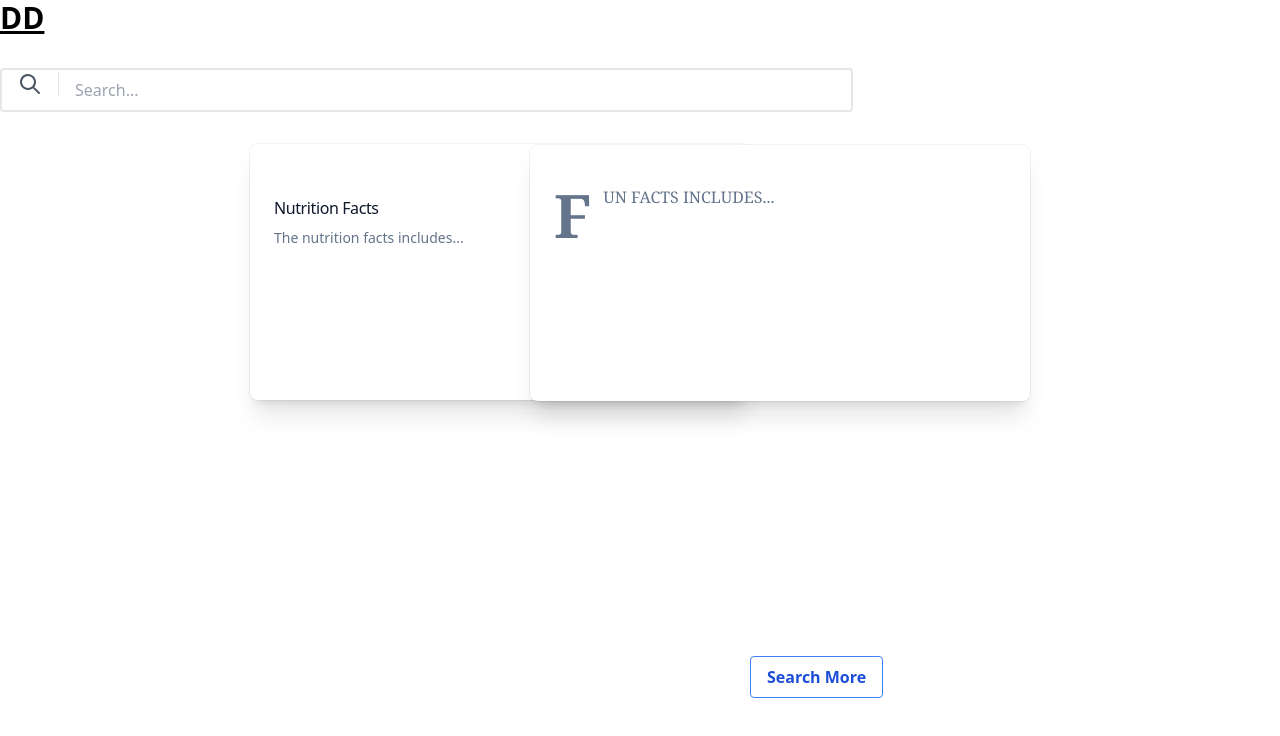
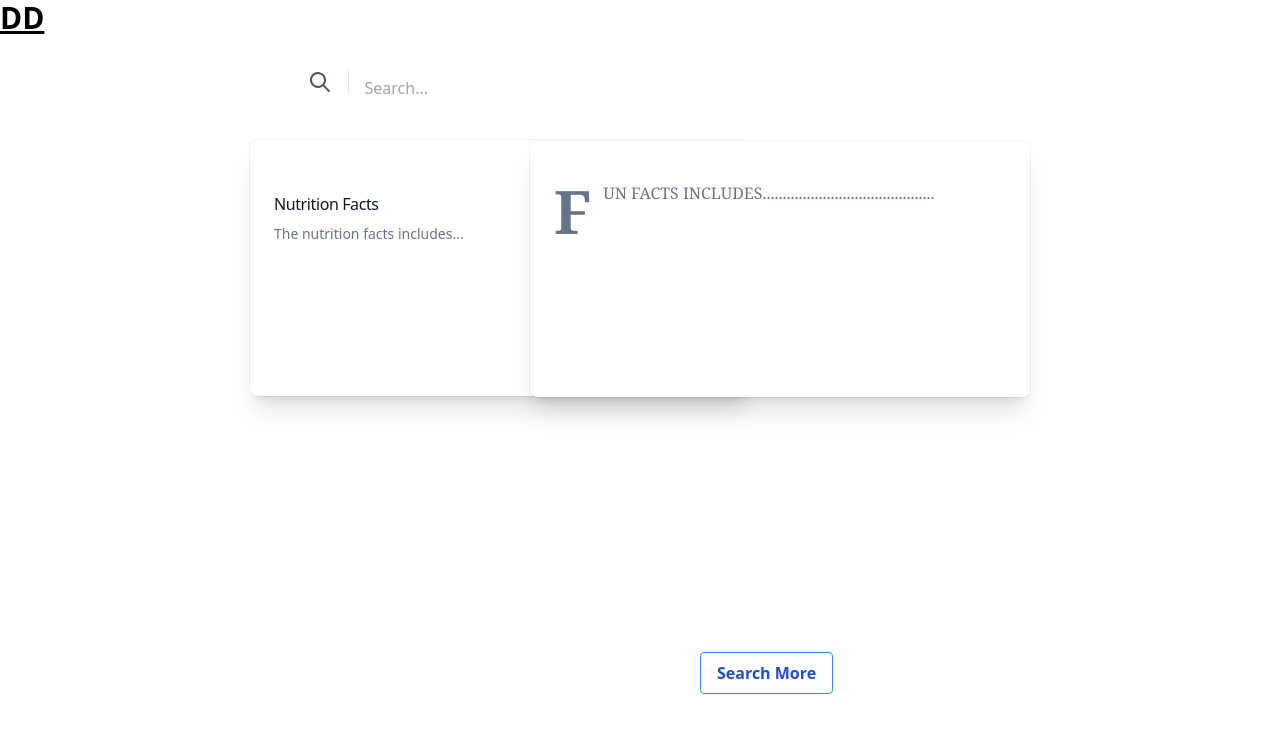
Before and after one commit to kaitchau/NutriFruit, a React (Create React App) app: page / in a window 1280 px wide. Shown: the top 736 px of the page. Built offline with nearby package versions, Linux system fonts and the light colour scheme.

Commit message:
updated search bar format

```diff
--- a/src/FunFact.js
+++ b/src/FunFact.js
@@ -3,12 +3,12 @@ import React from "react";
 const FunFact = () => {
   return (
     <div className="relative h-64 w-100 ...">
-      <div className="absolute top-[-255px] right-[250px] h-64 w-[500px] bg-white dark:bg-slate-900 rounded-lg px-6 py-8 ring-1 ring-slate-900/5 shadow-xl">
+      <div className="absolute top-[-255px] right-[250px] h-64 overflow-auto w-[500px] bg-white dark:bg-slate-900 rounded-lg px-6 py-8 ring-1 ring-slate-900/5 shadow-xl">
         {/* <h3 className="text-slate-900 dark:text-white mt-5 text-base font-medium tracking-tight">
           Fun Facts
         </h3>*/}
         <p className="font-serif text-slate-500 dark:text-white first-letter:font-bold first-letter:text-6xl first-letter:mr-3 first-letter:float-left mt-2 first-line:uppercase first-line:tracking-wideset first-line:text-base text-sm">
-          Fun facts includes...
+          Fun facts includes...........................................
         </p>
       </div>
     </div>
--- a/src/SearchAgainButton.js
+++ b/src/SearchAgainButton.js
@@ -2,7 +2,7 @@ import React from "react";
 
 const SearchAgainButton = () => {
   return (
-    <div className="absolute inset-x-[750px] bottom-50 h-50 w-fit">
+    <div className="absolute inset-x-[700px] bottom-50 h-50 w-fit">
       <button className="whitespace-nowrap bg-transparent hover:bg-blue-500 text-blue-700 font-semibold hover:text-white py-2 px-4 border border-blue-500 hover:border-transparent rounded">
         Search More
       </button>
--- a/src/SearchBar.js
+++ b/src/SearchBar.js
@@ -3,18 +3,21 @@ import React from "react";
 const SearchBar = () => {
   return (
     <div className="container flex mx-auto">
-      <div className="flex-none border-2 rounded w-2/3 my-8 ">
+      <div className="flex-none rounded w-full my-8 text-center ">
         <button className="flex-none items-center justify-center px-4 border-r">
           <svg
             className="w-6 h-6 text-gray-600"
             fill="currentColor"
-            xmlns="http://www.w3.org/2000/svg"
             viewBox="0 0 24 24"
           >
             <path d="M16.32 14.9l5.39 5.4a1 1 0 0 1-1.42 1.4l-5.38-5.38a8 8 0 1 1 1.41-1.41zM10 16a6 6 0 1 0 0-12 6 6 0 0 0 0 12z"></path>
           </svg>
         </button>
-        <input type="text" className="px-4 py-2 w-80" placeholder="Search..." />
+        <input
+          type="text"
+          className="px-4 py-2 w-1/2"
+          placeholder="Search..."
+        />
       </div>
     </div>
   );
```
